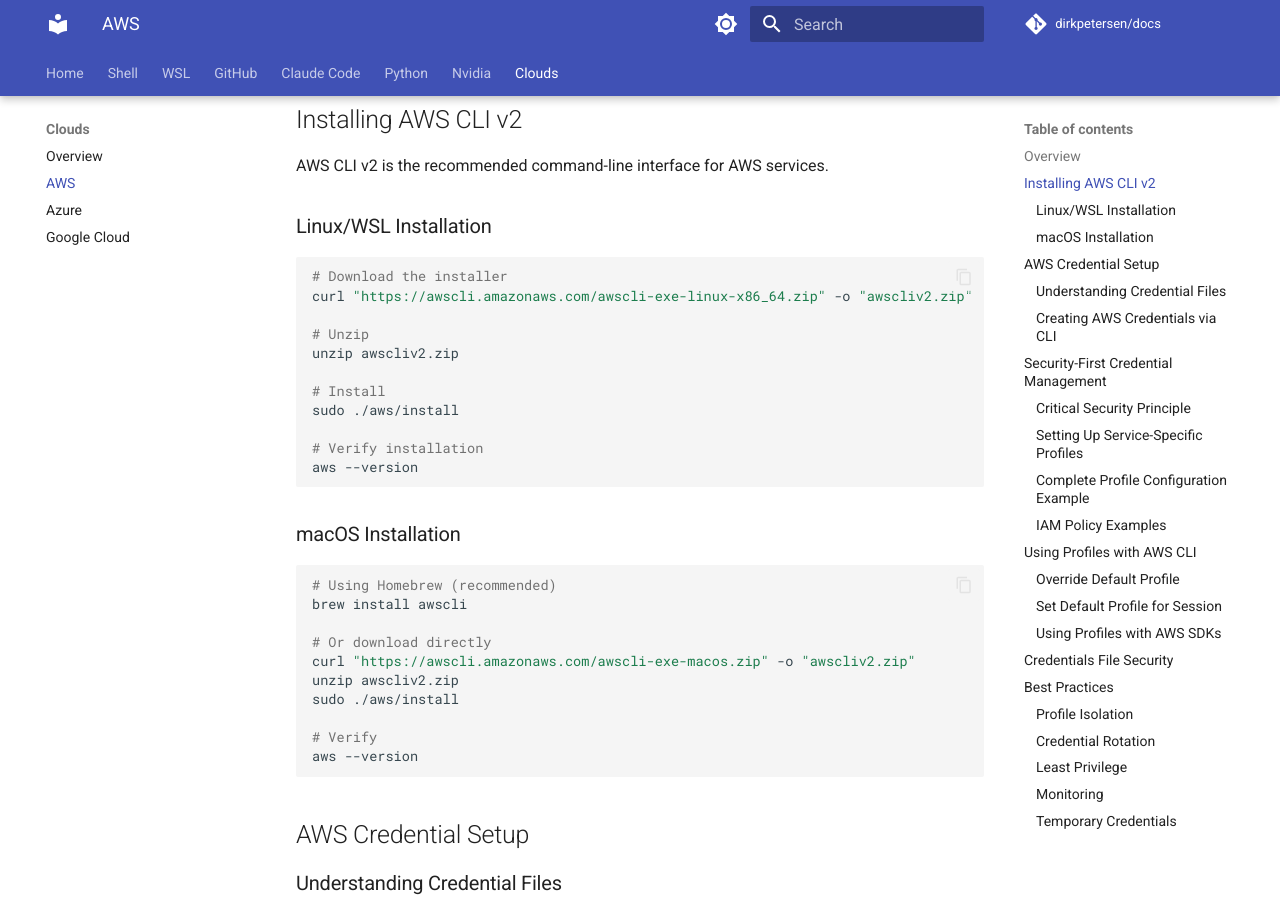
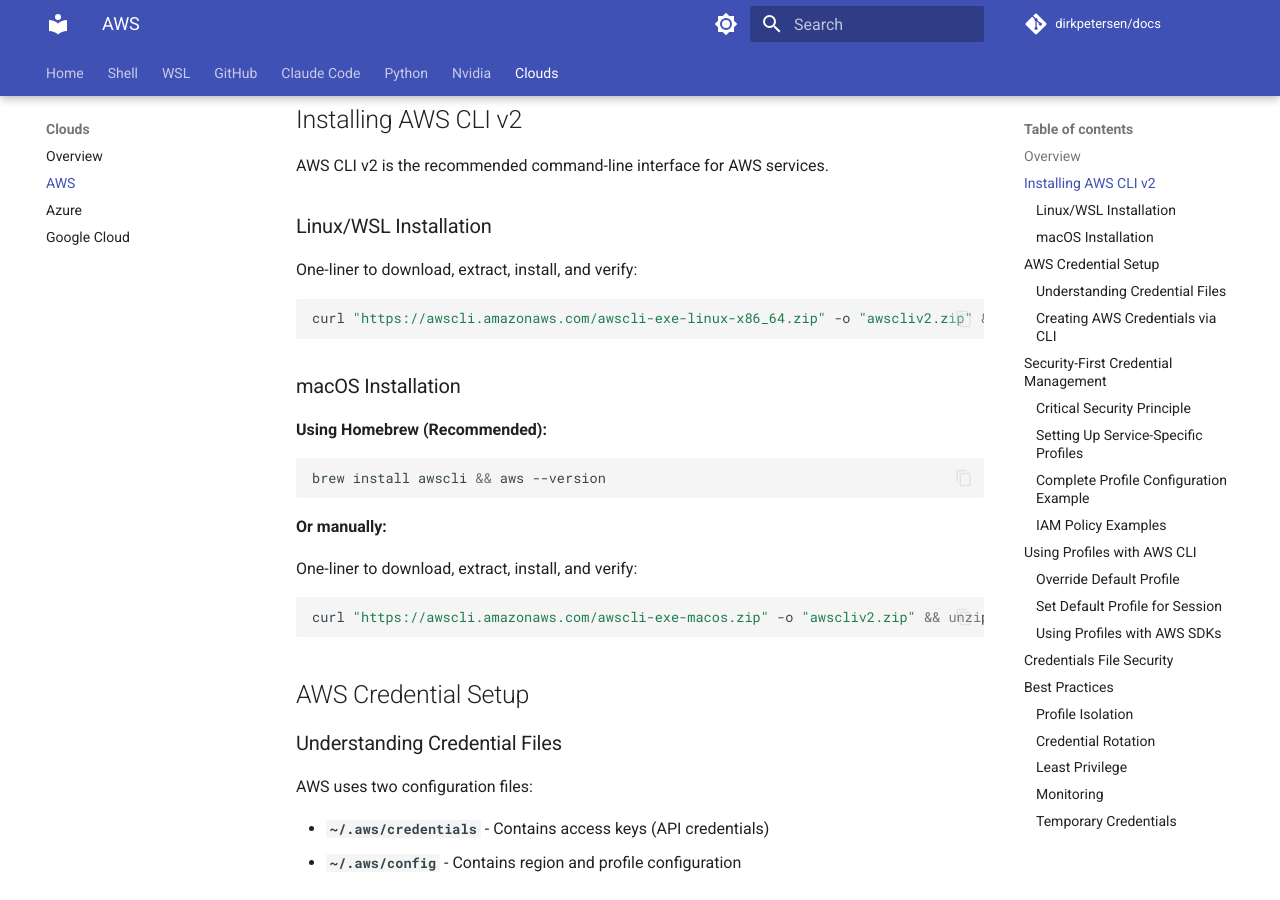
Before and after one commit to dirkpetersen/docs, an MkDocs documentation site: the page built from docs/clouds/aws/index.md, in a window 1280 px wide and 900 px high, scrolled down 333 px. Built offline with MkDocs 1.6.1 and Material for MkDocs 9.7.7, drawn with Linux system fonts in a browser that asks for light colours; comment, search, counter and statistics services are not loaded.

Commit message:
Simplify AWS CLI v2 installation with one-liner commands
- Linux/WSL: Single command to download, extract, install, verify, and cleanup
- macOS: Homebrew one-liner (recommended) plus manual alternative
- All one-liners chain commands with && and clean up temporary files
- Much faster and easier to copy-paste than multi-step instructions

🤖 Generated with Claude Code

Co-Authored-By: Claude <noreply@anthropic.com>

````diff
--- a/docs/clouds/aws/index.md
+++ b/docs/clouds/aws/index.md
@@ -12,33 +12,26 @@ AWS CLI v2 is the recommended command-line interface for AWS services.
 
 ### Linux/WSL Installation
 
+One-liner to download, extract, install, and verify:
+
 ```bash
-# Download the installer
-curl "https://awscli.amazonaws.com/awscli-exe-linux-x86_64.zip" -o "awscliv2.zip"
-
-# Unzip
-unzip awscliv2.zip
-
-# Install
-sudo ./aws/install
-
-# Verify installation
-aws --version
+curl "https://awscli.amazonaws.com/awscli-exe-linux-x86_64.zip" -o "awscliv2.zip" && unzip awscliv2.zip && sudo ./aws/install && aws --version && rm -rf aws awscliv2.zip
 ```
 
 ### macOS Installation
 
+**Using Homebrew (Recommended):**
+
 ```bash
-# Using Homebrew (recommended)
-brew install awscli
+brew install awscli && aws --version
+```
 
-# Or download directly
-curl "https://awscli.amazonaws.com/awscli-exe-macos.zip" -o "awscliv2.zip"
-unzip awscliv2.zip
-sudo ./aws/install
+**Or manually:**
 
-# Verify
-aws --version
+One-liner to download, extract, install, and verify:
+
+```bash
+curl "https://awscli.amazonaws.com/awscli-exe-macos.zip" -o "awscliv2.zip" && unzip awscliv2.zip && sudo ./aws/install && aws --version && rm -rf aws awscliv2.zip
 ```
 
 ## AWS Credential Setup
````
